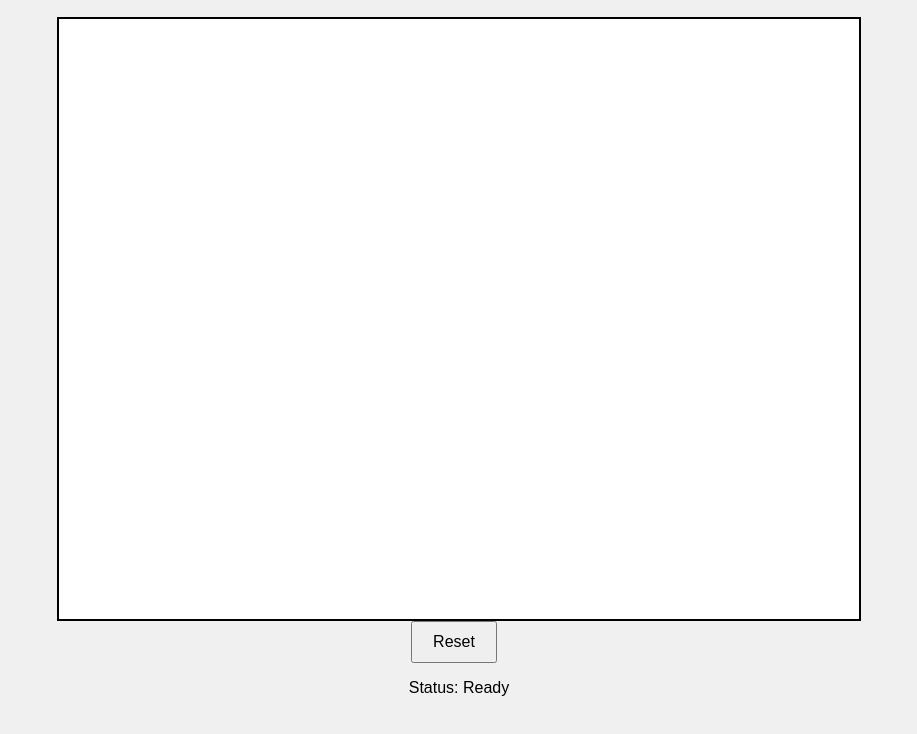
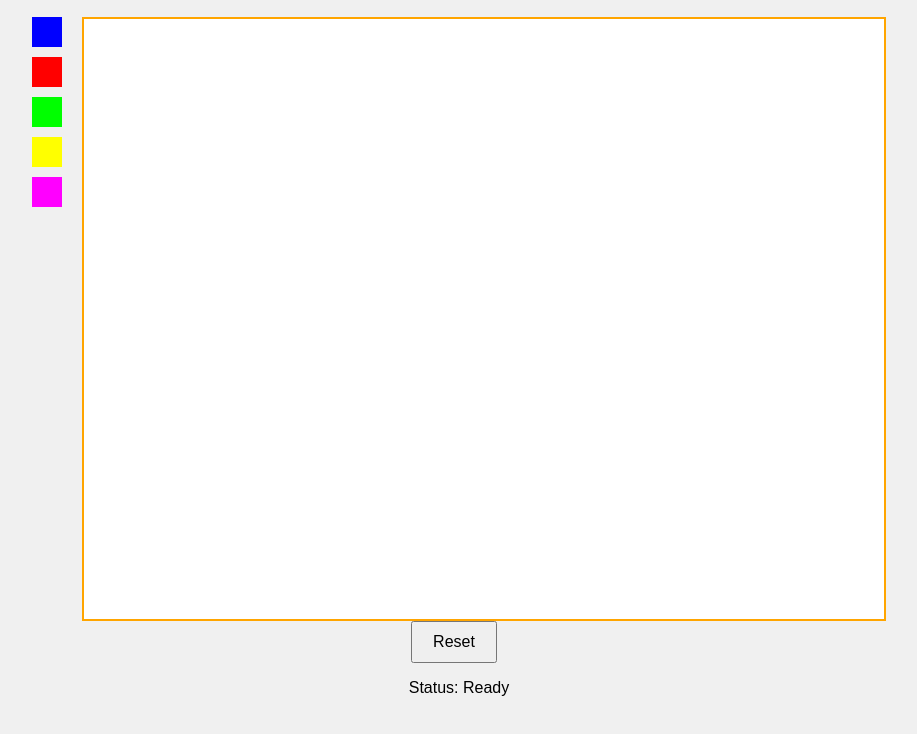
Before and after one commit to ReindelA1/gptblockgame, a plain HTML site: page index.html in a window 1280 px wide. Shown: the part 60-794 px from the top of the page, without its empty margins (181-1098 px from the left). Drawn offline with Linux system fonts and the light colour scheme.

Commit message:
Update styles.css

```diff
--- a/styles.css
+++ b/styles.css
@@ -12,8 +12,21 @@ h1 {
 
 #gameArea {
     display: flex;
+    justify-content: center;
+    align-items: flex-start;
+}
+
+#sidebar {
+    display: flex;
     flex-direction: column;
-    align-items: center;
+    margin-right: 20px;
+}
+
+.block {
+    width: 30px;
+    height: 30px;
+    margin-bottom: 10px;
+    cursor: grab;
 }
 
 canvas {
@@ -30,3 +43,7 @@ button {
     font-size: 16px;
     margin-right: 10px;
 }
+
+canvas {
+    border: 2px solid #FFA500;
+}
```
